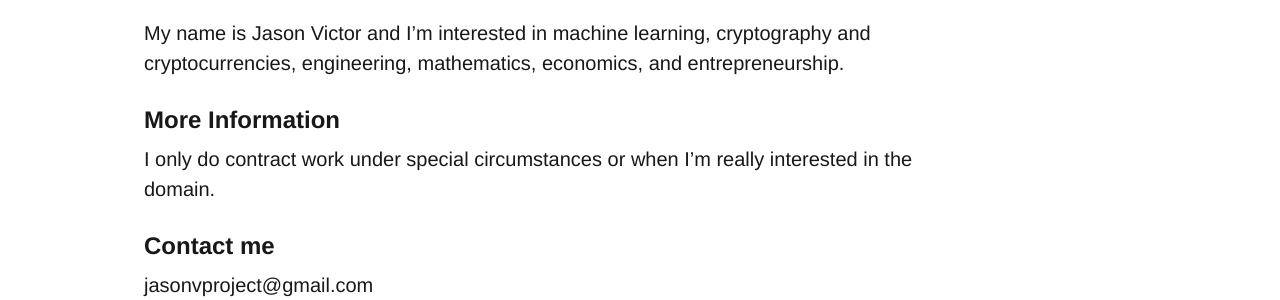
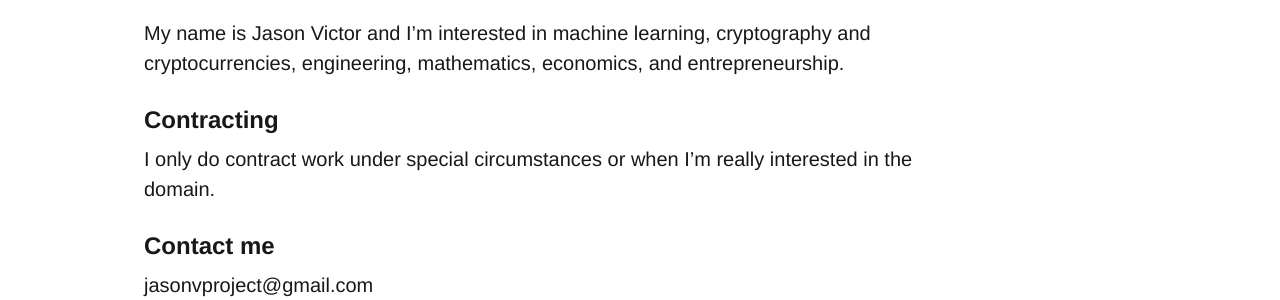
Before and after one commit to jwvictor/jwvictor.github.io, a Jekyll site: the page built from about.md, in a window 1280 px wide. Shown: the part 411-711 px from the top of the page. Built offline with Jekyll 4.4.1, drawn with Linux system fonts in a browser that asks for light colours; comment, search, counter and statistics services are not loaded.

Commit message:
contracting

```diff
--- a/about.md
+++ b/about.md
@@ -6,7 +6,7 @@ permalink: /about/
 
 My name is Jason Victor and I'm interested in machine learning, cryptography and cryptocurrencies, engineering, mathematics, economics, and entrepreneurship.
 
-### More Information
+### Contracting
 
 I only do contract work under special circumstances or when I'm really interested in the domain.
 
```
